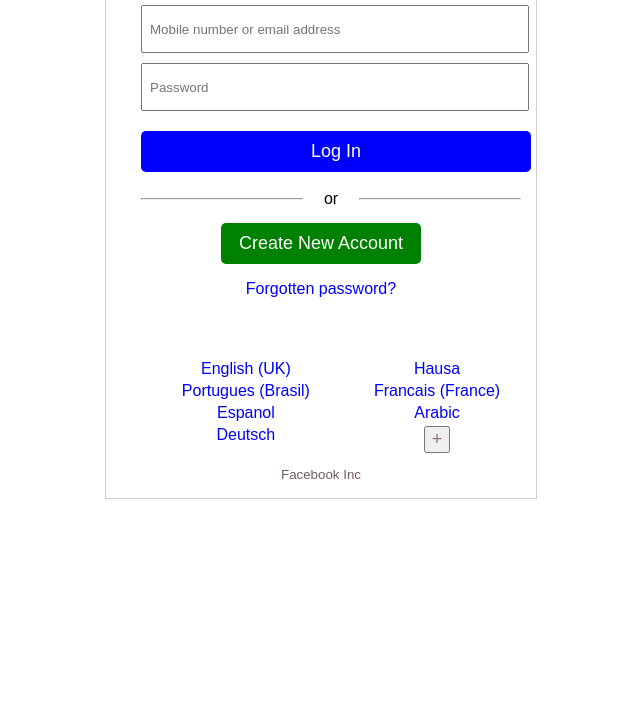
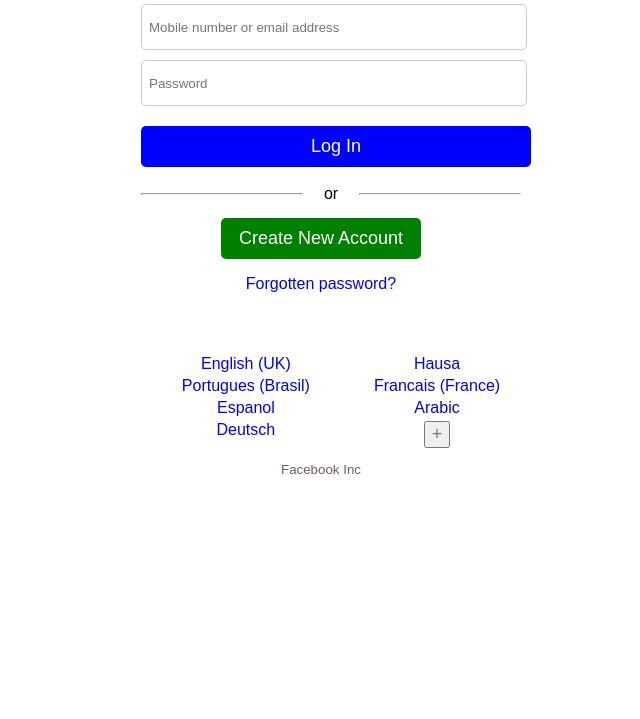
Before and after one commit to Kayode-Lateef/facebook-login, a plain HTML site: page index.html in a window 1280 px wide. Shown: the part 81-800 px from the top of the page, without its empty margins (319-959 px from the left). Drawn offline with Linux system fonts and the light colour scheme.

Commit message:
Update index.html

```diff
--- a/index.html
+++ b/index.html
@@ -7,7 +7,7 @@
     <meta name="viewport" content="width=device-width, initial-scale=1.0">
     <title>Facebook</title>
     <style>
-        /* This styling underneath could also be used to achieve that horizontal rule enclosing the (or) */
+        /* This styling underneath could be used to achieve that horizontal rule enclosing the (or) */
 
         /* p{
         display: flex;
@@ -28,7 +28,7 @@
         margin-left: 10px;
     } */
 
-        /* This styling above could also be used to achieve that horizontal rule enclosing the (or) */
+        /* This styling above could be used to achieve that horizontal rule enclosing the (or) */
 
 
         body {
@@ -46,7 +46,6 @@
 
         .container {
             width: 400px;
-            border: 1px solid #ccc;
             padding: 15px;
         }
 
@@ -59,7 +58,8 @@
             width: 100%;
             height: 30px;
             padding: 7px;
-            border-radius: 5px
+            border-radius: 5px;
+            border: 1px solid #ccc;
             outline: none;
         }
 
```
